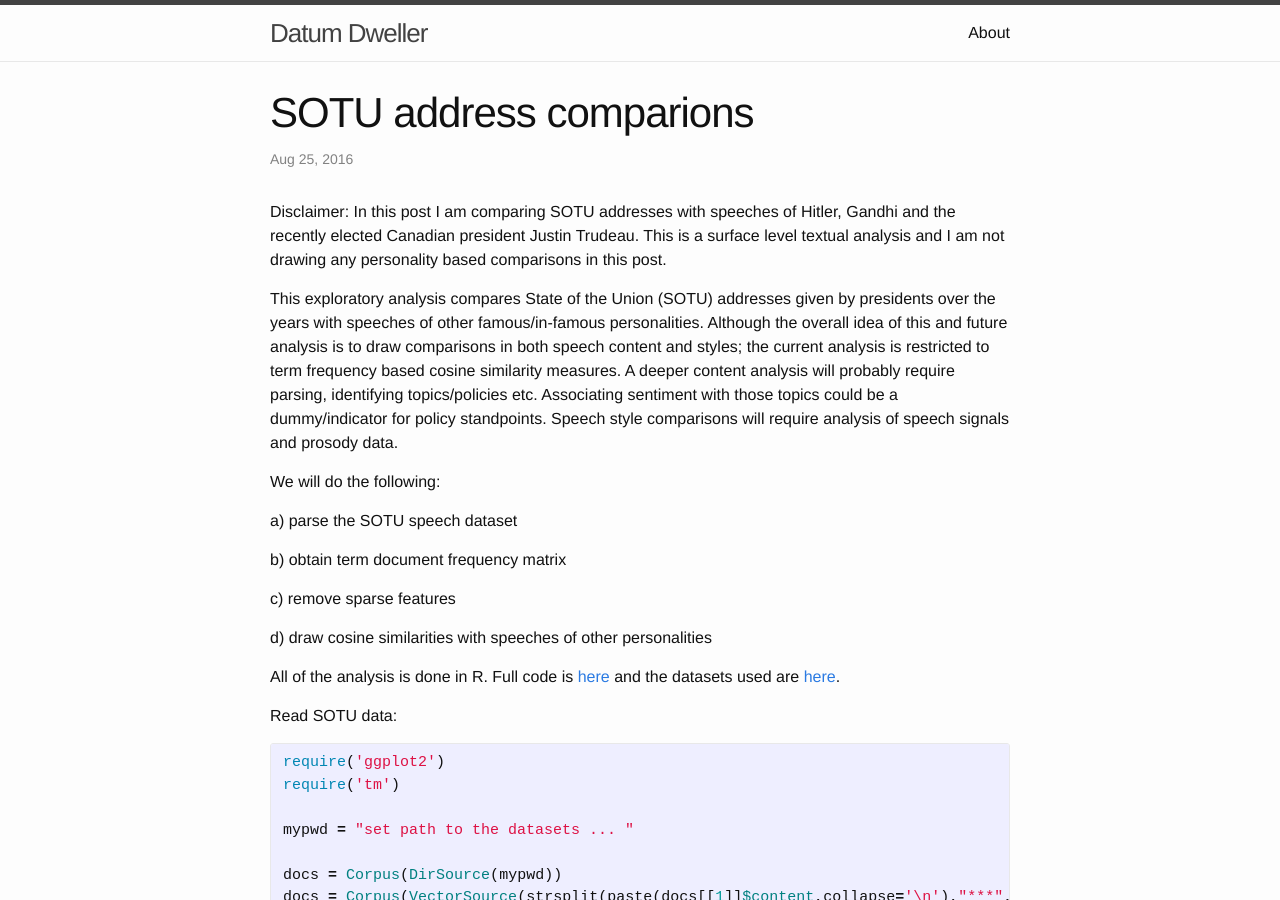
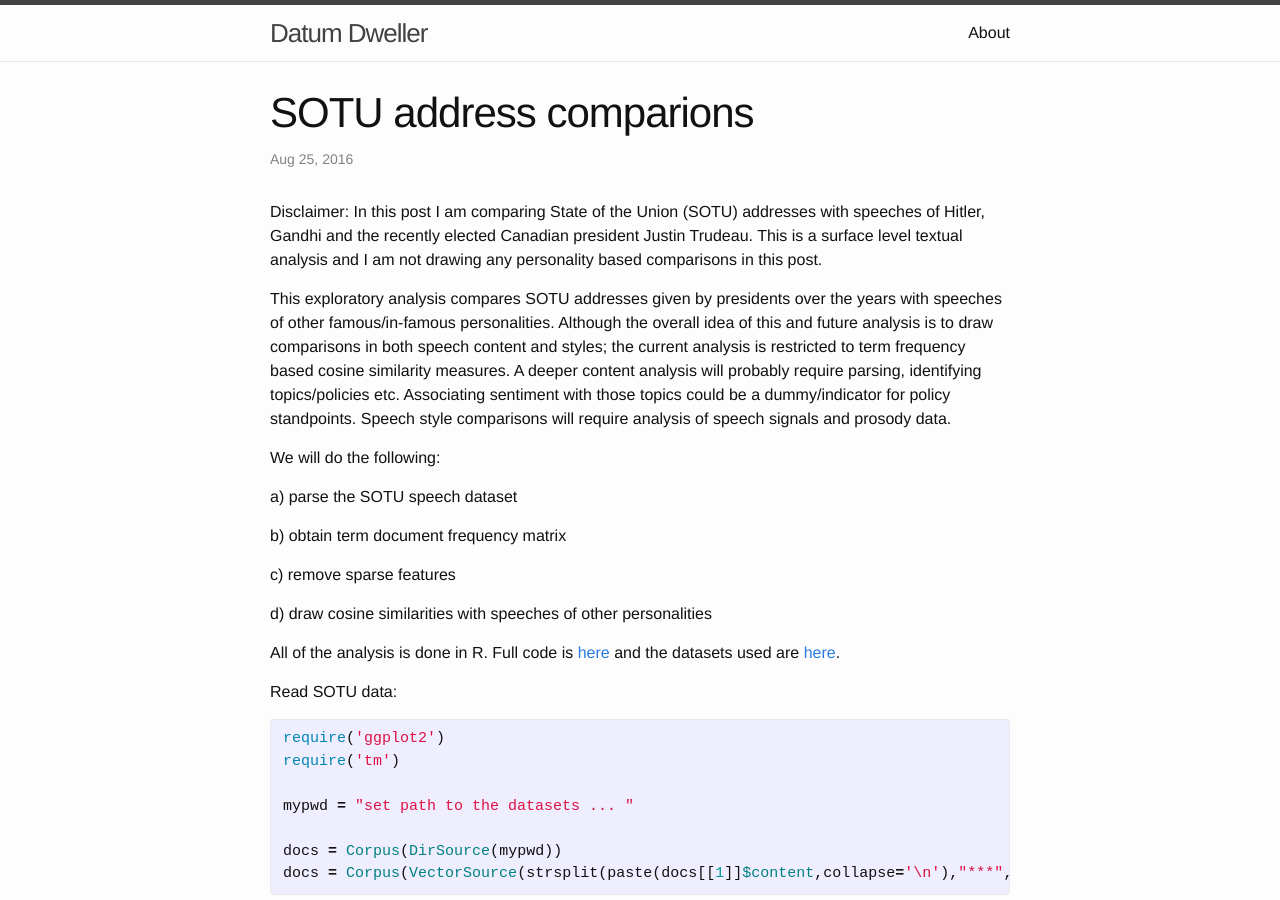
Before and after one commit to viishaal/viishaal.github.io, a Jekyll site: the page built from _posts/2016-08-25-Surface-level-analysis-of-SOTU-addresses.markdown, in a window 1280 px wide and 900 px high. Built offline with Jekyll 4.4.1, drawn with Linux system fonts in a browser that asks for light colours.

```diff
--- a/_posts/2016-08-25-Surface-level-analysis-of-SOTU-addresses.markdown
+++ b/_posts/2016-08-25-Surface-level-analysis-of-SOTU-addresses.markdown
@@ -5,10 +5,10 @@ date: 2016-08-24 23:15:45 -0400
 categories: jekyll update
 ---
 
-Disclaimer: In this post I am comparing SOTU addresses with speeches of Hitler, Gandhi and the recently elected Canadian president Justin Trudeau. This is a surface level textual analysis and I am not drawing any personality based comparisons in this post.
+Disclaimer: In this post I am comparing State of the Union (SOTU) addresses with speeches of Hitler, Gandhi and the recently elected Canadian president Justin Trudeau. This is a surface level textual analysis and I am not drawing any personality based comparisons in this post.
 
 
-This exploratory analysis compares State of the Union (SOTU) addresses given by presidents over the years with speeches of other famous/in-famous personalities. Although the overall idea of this and future analysis is to draw comparisons in both speech content and styles; the current analysis is restricted to term frequency based cosine similarity measures. A deeper content analysis will probably require parsing, identifying topics/policies etc. Associating sentiment with those topics could be a dummy/indicator for policy standpoints. Speech style comparisons will require analysis of speech signals and prosody data.
+This exploratory analysis compares SOTU addresses given by presidents over the years with speeches of other famous/in-famous personalities. Although the overall idea of this and future analysis is to draw comparisons in both speech content and styles; the current analysis is restricted to term frequency based cosine similarity measures. A deeper content analysis will probably require parsing, identifying topics/policies etc. Associating sentiment with those topics could be a dummy/indicator for policy standpoints. Speech style comparisons will require analysis of speech signals and prosody data.
 
 We will do the following:
 
```
